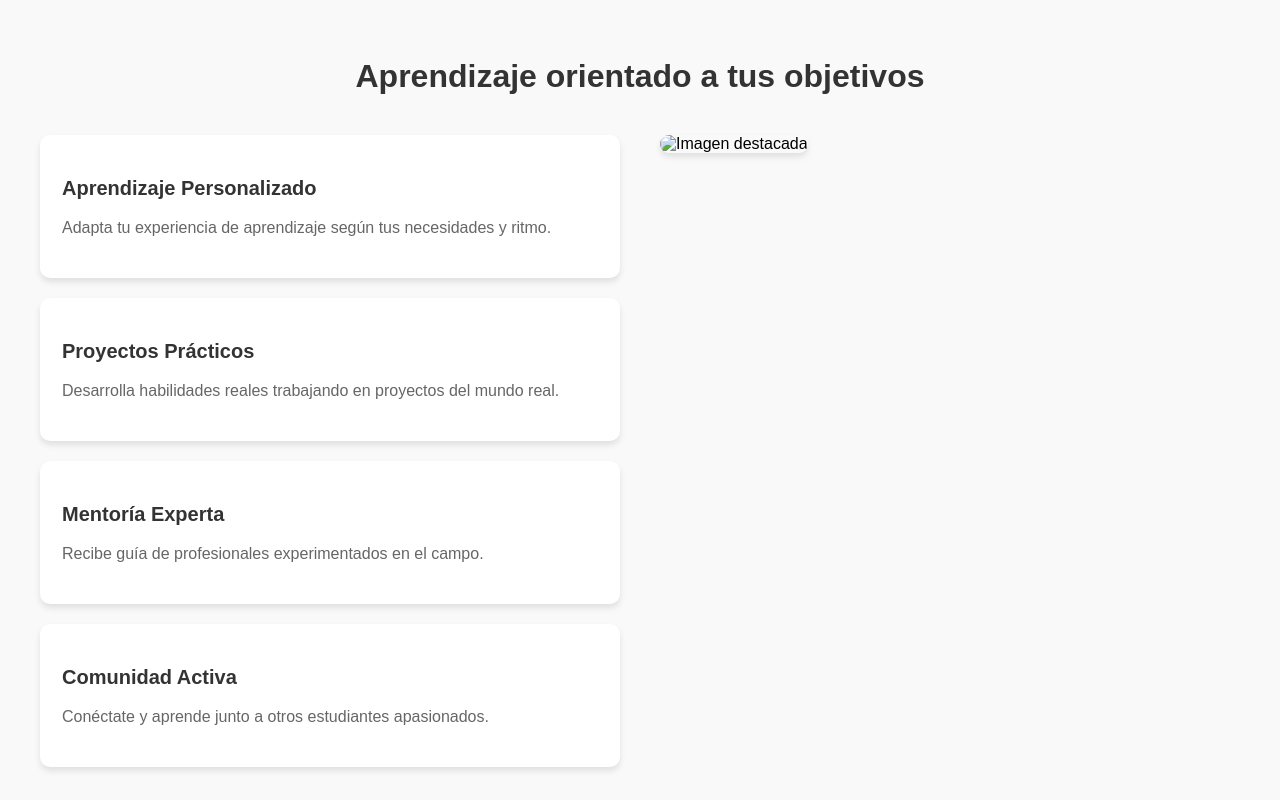
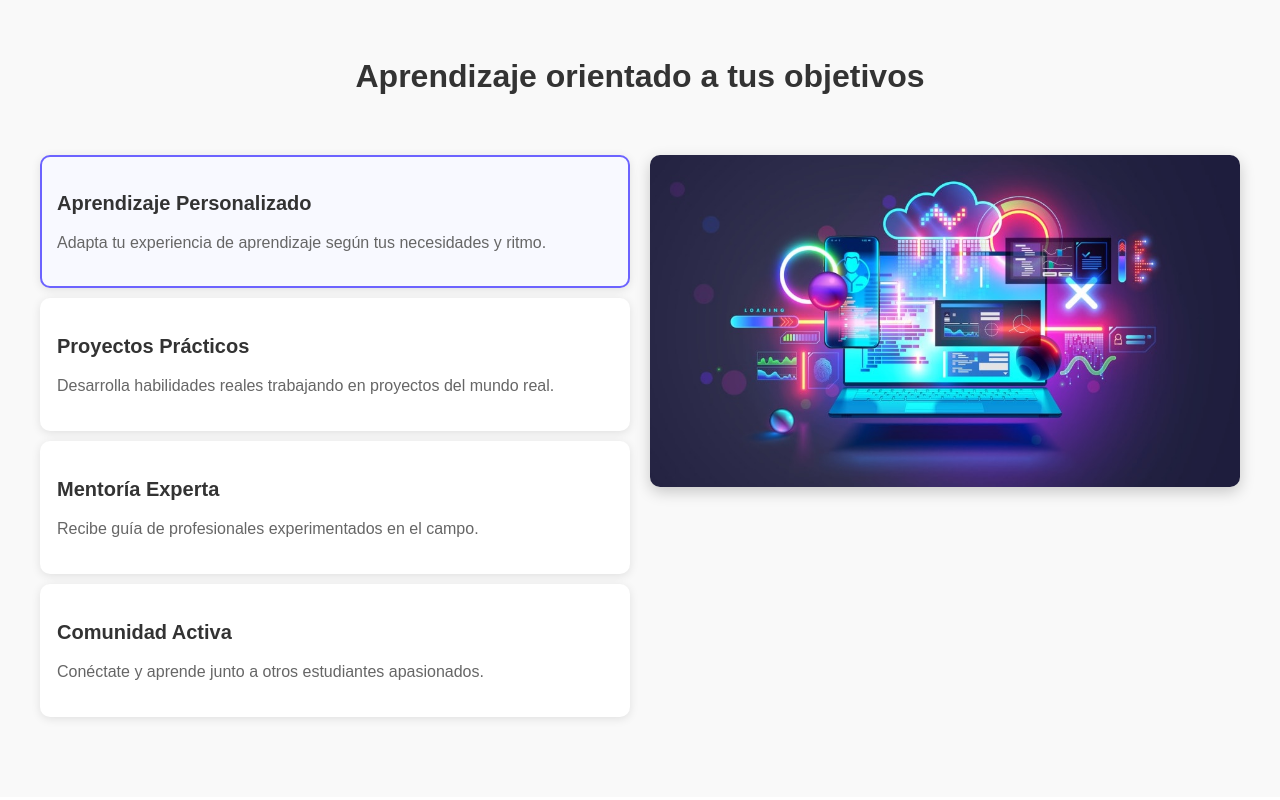
Before and after one commit to DiesmEsp/StudIA, a plain HTML site: page app/front/Presentación.html in a window 1280 px wide. Shown: the part 780-1580 px from the top of the page. Drawn offline with Linux system fonts and the light colour scheme.

Commit message:
Pequeños cambios visuales en Presentación

```diff
--- a/app/front/Presentación.html
+++ b/app/front/Presentación.html
@@ -4,6 +4,7 @@
     <meta charset="UTF-8">
     <meta name="viewport" content="width=device-width, initial-scale=1">
     <title>StudIA</title>
+    <script src=js/Presentacion.js defer></script>
     <link rel="preload" href="css/StyleIndex.css" as="style">
     <link rel="stylesheet" href="css/StyleIndex.css">
 </head>
@@ -49,22 +50,22 @@
     <div class="objetivos-container">
         <!-- Columna izquierda con los cuadros -->
         <div class="objetivos-cards">
-            <div class="objetivo-card" data-image="ruta-imagen-1.jpg">
+            <div class="objetivo-card" data-image="images/imgPresentacion2.png">
                 <h3>Aprendizaje Personalizado</h3>
                 <p>Adapta tu experiencia de aprendizaje según tus necesidades y ritmo.</p>
             </div>
 
-            <div class="objetivo-card" data-image="ruta-imagen-2.jpg">
+            <div class="objetivo-card" data-image="images/imgPresentacion3.png">
                 <h3>Proyectos Prácticos</h3>
                 <p>Desarrolla habilidades reales trabajando en proyectos del mundo real.</p>
             </div>
 
-            <div class="objetivo-card" data-image="ruta-imagen-3.jpg">
+            <div class="objetivo-card" data-image="images/imgPresentacion4.png">
                 <h3>Mentoría Experta</h3>
                 <p>Recibe guía de profesionales experimentados en el campo.</p>
             </div>
 
-            <div class="objetivo-card" data-image="ruta-imagen-4.jpg">
+            <div class="objetivo-card" data-image="images/imgPresentacion5.png">
                 <h3>Comunidad Activa</h3>
                 <p>Conéctate y aprende junto a otros estudiantes apasionados.</p>
             </div>
@@ -72,7 +73,7 @@
 
         <!-- Columna derecha para la imagen -->
         <div class="imagen-preview">
-            <img src="ruta-imagen-default.jpg" alt="Imagen destacada" id="imagen-destacada">
+            <img src="images/imgPresentacion2.png" alt="Imagen destacada" id="imagen-destacada">
         </div>
     </div>
 </section>
--- a/app/front/css/StyleIndex.css
+++ b/app/front/css/StyleIndex.css
@@ -741,3 +741,52 @@ footer {
 .action-button:active {
     transform: scale(0.98);
 }
+
+.objetivos-container {
+    display: flex;
+    gap: 2rem;
+    max-width: 1200px;
+    margin: 0 auto;
+    padding: 2rem;
+}
+
+.objetivos-cards {
+    flex: 1;
+    display: flex;
+    flex-direction: column;
+    gap: 1rem;
+}
+
+.objetivo-card {
+    background: #fff;
+    padding: 1.5rem;
+    border-radius: 10px;
+    box-shadow: 0 2px 10px rgba(0,0,0,0.1);
+    cursor: pointer;
+    transition: all 0.3s ease;
+}
+
+.objetivo-card:hover {
+    transform: translateY(-5px);
+    box-shadow: 0 5px 15px rgba(0,0,0,0.2);
+}
+
+.objetivo-card.active {
+    border: 2px solid #6C63FF;
+    background-color: #f8f9ff;
+}
+
+.imagen-preview {
+    flex: 1;
+    display: flex;
+    justify-content: center;
+    align-items: center;
+}
+
+.imagen-preview img {
+    max-width: 100%;
+    height: auto;
+    border-radius: 10px;
+    box-shadow: 0 5px 15px rgba(0,0,0,0.2);
+    transition: all 0.3s ease;
+}
--- /dev/null
+++ b/app/front/js/Presentacion.js
@@ -0,0 +1,28 @@
+document.addEventListener('DOMContentLoaded', function() {
+    const cards = document.querySelectorAll('.objetivo-card');
+    const imagenDestacada = document.getElementById('imagen-destacada');
+
+    // Establecer la primera tarjeta como activa por defecto
+    cards[0].classList.add('active');
+
+    cards.forEach(card => {
+        card.addEventListener('click', function() {
+            // Remover la clase active de todas las tarjetas
+            cards.forEach(c => c.classList.remove('active'));
+
+            // Agregar la clase active a la tarjeta clickeada
+            this.classList.add('active');
+
+            // Cambiar la imagen
+            const nuevaImagen = this.getAttribute('data-image');
+
+            // Agregamos una animación de fade
+            imagenDestacada.style.opacity = '0';
+
+            setTimeout(() => {
+                imagenDestacada.src = nuevaImagen;
+                imagenDestacada.style.opacity = '1';
+            }, 300);
+        });
+    });
+});
```
Also changed, not shown: app/front/images/imgPresentacion2.png (added), app/front/images/imgPresentacion3.png (added), app/front/images/imgPresentacion4.png (added), app/front/images/imgPresentacion5.png (added), 1 other file.
